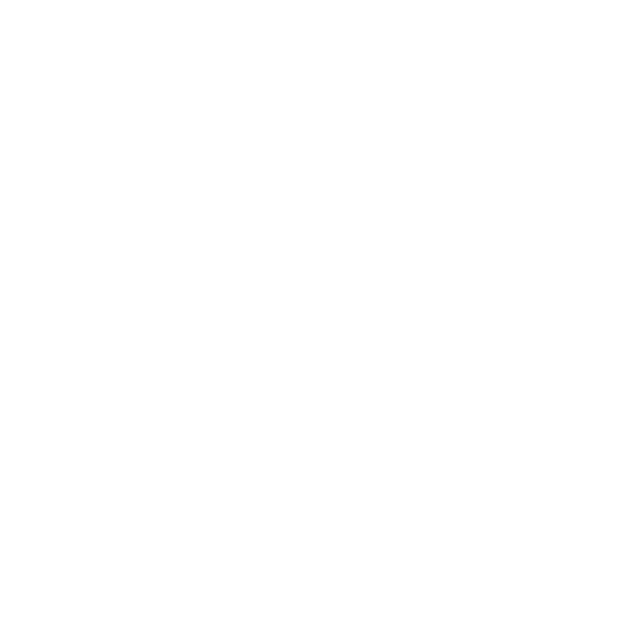
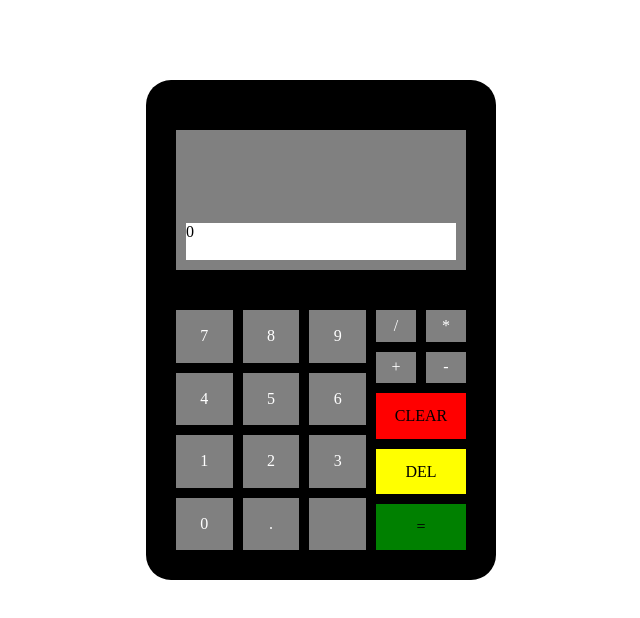
Before and after one commit to RedCode-123/Calculator-Odin-, a plain HTML site: page index.html in a window 1280 px wide. Shown: the whole page, without its empty margins (319-959 px from the left). Drawn offline with Linux system fonts and the light colour scheme.

Commit message:
Add the frontend and functions
Add the frontend of the calculator and the functions to
add, subtract, multiply and divide.

```diff
--- a/index.html
+++ b/index.html
@@ -3,23 +3,33 @@
     <head>
         <meta charset="utf-8">
         <meta http-equiv="x-ua-compatible" content="ie=edge">
-        <title>Untitled</title>
+        <title>Calculator (Odin Project)</title>
         <meta name="description" content="">
         <meta name="viewport" content="width=device-width, initial-scale=1">
 
         <link rel="apple-touch-icon" href="/apple-touch-icon.png">
-        <!-- Place favicon.ico in the root directory -->
+        <link rel="stylesheet" href="./style.css" type="text/css" media="screen" />
 
     </head>
     <body>
-        <!--[if lt IE 8]>
-            <p class="browserupgrade">
-            You are using an <strong>outdated</strong> browser. Please
-            <a href="http://browsehappy.com/">upgrade your browser</a> to improve
-            your experience.
-            </p>
-        <![endif]-->
 
+        <main id ="calculator">
+            <div id = "screen">
+                <span id= "operation"> </span>
+                <span id= "result">0</span>
+            </div>
+            <div id = "keyboard">
+                <div id="numbers">
+                </div>
+                <div id="operations">
+                </div>
+                <div id="edit">
+                </div>
+            </div>
+
+        </main>
+
+        <script type="text/javascript" src="./main.js"></script>
 
     </body>
 </html>
--- a/main.js
+++ b/main.js
@@ -0,0 +1,93 @@
+"use strict";
+
+function add(num1, num2) {
+    if(typeof(num1) === "number" && typeof(num2) === "number") {
+        return num1 + num2;
+    } else {
+        return null
+    }
+}
+
+function subtract(num1, num2) {
+    if(typeof(num1) === "number" && typeof(num2) === "number") {
+        return num1 - num2;
+    } else {
+        return null
+    }
+}
+
+
+function multiply(num1, num2) {
+    if(typeof(num1) === "number" && typeof(num2) === "number") {
+        return num1 * num2;
+    } else {
+        return null
+    }
+}
+
+function divide(num1, num2) {
+    if(typeof(num1) === "number" && typeof(num2) === "number") {
+        if(num2 === 0){
+            throw new Error("Division by zero");
+        }
+        return num1 / num2;
+    } else {
+        return null;
+    }
+}
+
+let num1, num2, operator;
+
+function operate(n1, op, n2) {
+    let operation = {
+        "+": add(n1, n2),
+        "-": subtract(n1, n2),
+        "*": multiply(n1, n2),
+        "/": divide(n1, n2),
+    };
+    return op in operation ? operation[op]: null;
+}
+
+let keyboardNumbersName = [7, 8, 9, 4, 5, 6, 1, 2, 3,0,".",  ""]
+for (let x = 0 ; x < 12; x++) {
+    let keyboardNumbers = document.querySelector("#keyboard > #numbers");
+    let btn = document.createElement("div");
+    btn.innerText = keyboardNumbersName[x];
+    btn.style["background-color"] = "gray"
+    btn.style["text-align"] = "center"
+    btn.style["align-content"] = "center"
+    btn.style["color"] = "white"
+    btn.setAttribute("id", "key-"+ x);
+    keyboardNumbers.appendChild(btn);
+}
+// let clear = document.querySelector("#keyboard > #numbers > #key-11");
+// clear.style["background-color"] = "red"
+
+let keyboardOperationsName = ["/", "*", "+", "-"]
+for (let x= 0; x < 4; x++) {
+    let keyboardOp = document.querySelector("#keyboard > #operations");
+    let btn = document.createElement("div");
+    btn.innerText = keyboardOperationsName[x];
+    btn.style["background-color"] = "gray"
+    btn.style["text-align"] = "center"
+    btn.style["align-content"] = "center"
+    btn.style["color"] = "white"
+    btn.setAttribute("id", "op"+ x);
+    keyboardOp.appendChild(btn);
+
+}
+
+let keyboardEditName = [ "CLEAR", "DEL" , "="]
+let bgColor = ["red","yellow" , "green"]
+for (let x= 0; x < 3; x++) {
+    let keyboardEd = document.querySelector("#keyboard > #edit");
+    let btn = document.createElement("div");
+    btn.innerText = keyboardEditName[x];
+    btn.style["background-color"] = bgColor[x];
+    btn.style["text-align"] = "center";
+    btn.style["align-content"] = "center";
+    btn.style["color"] = "black";
+    btn.setAttribute("id", "edit-"+ x);
+    keyboardEd.appendChild(btn);
+
+}
--- a/style.css
+++ b/style.css
@@ -0,0 +1,98 @@
+* {
+    box-sizing: border-box;
+    margin: 0;
+    padding: 0;
+}
+
+body {
+    display:flex;
+    justify-content: center;
+}
+
+#calculator {
+    border-radius: 25px;
+    margin-top: 10dvh;
+    height: 500px;
+    width: 350px;
+    background-color: black;
+    padding: 30px;
+    padding-top: 50px;
+    display: flex;
+    flex-flow: column nowrap;
+    /* justify-content: space-evenly; */
+    row-gap: 40px;
+}
+
+#screen {
+    flex:1;
+    background-color: gray;
+    padding: 10px;
+    display: flex;
+    flex-flow: column nowrap;
+    /* justify-content: space-evenly; */
+    row-gap: 10px;
+
+}
+
+/* #screen > #operation, */
+/* #screen > #result { */
+/* } */
+
+#screen > #operation {
+    flex:2;
+    background-color: gray;
+}
+#screen > #result {
+    flex:1;
+    background-color: white;
+}
+
+#keyboard {
+    flex: 2;
+    background-color: black;
+    display: grid;
+    grid-template-columns: repeat(3, 1fr);
+    grid-template-rows: repeat(3, 1fr);
+    grid-template-areas:
+        "numbers numbers operations"
+        "numbers numbers edit"
+        "numbers numbers edit"
+    ;
+    gap:10px;
+}
+#keyboard > #numbers {
+    grid-area: numbers;
+    background-color: black;
+}
+#keyboard > #operations {
+    grid-area: operations;
+    background-color: black;
+}
+#keyboard > #edit {
+    grid-area: edit;
+    background-color: black;
+}
+
+#keyboard > #numbers {
+    display: grid;
+    grid-template-columns: repeat(3, 1fr);
+    grid-template-rows: repeat(4, 1fr);
+    gap: 10px;
+
+}
+
+#keyboard > #operations {
+    display: grid;
+    grid-template-columns: repeat(2, 1fr);
+    grid-template-rows: repeat(2, 1fr);
+    gap: 10px;
+
+}
+
+#keyboard > #edit {
+    display: grid;
+    grid-template-columns: repeat(1, 1fr);
+    grid-template-rows: repeat(3, 1fr);
+    gap: 10px;
+
+}
```
